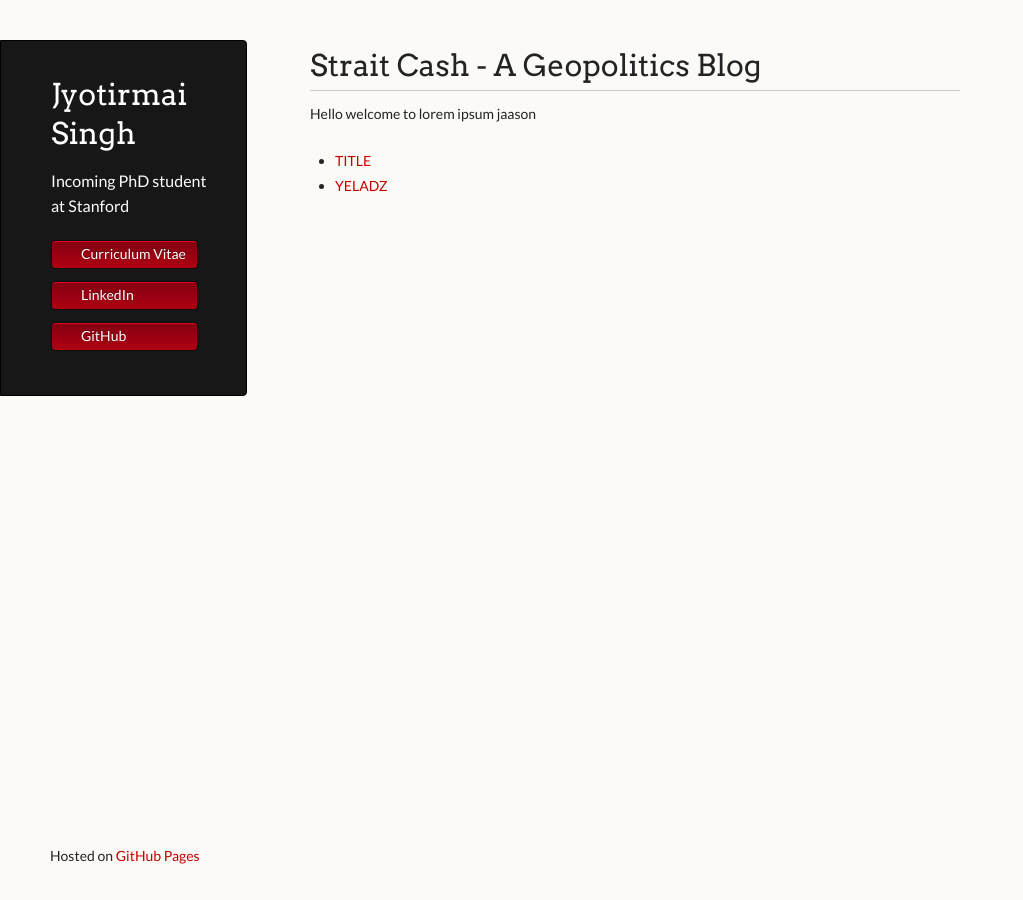
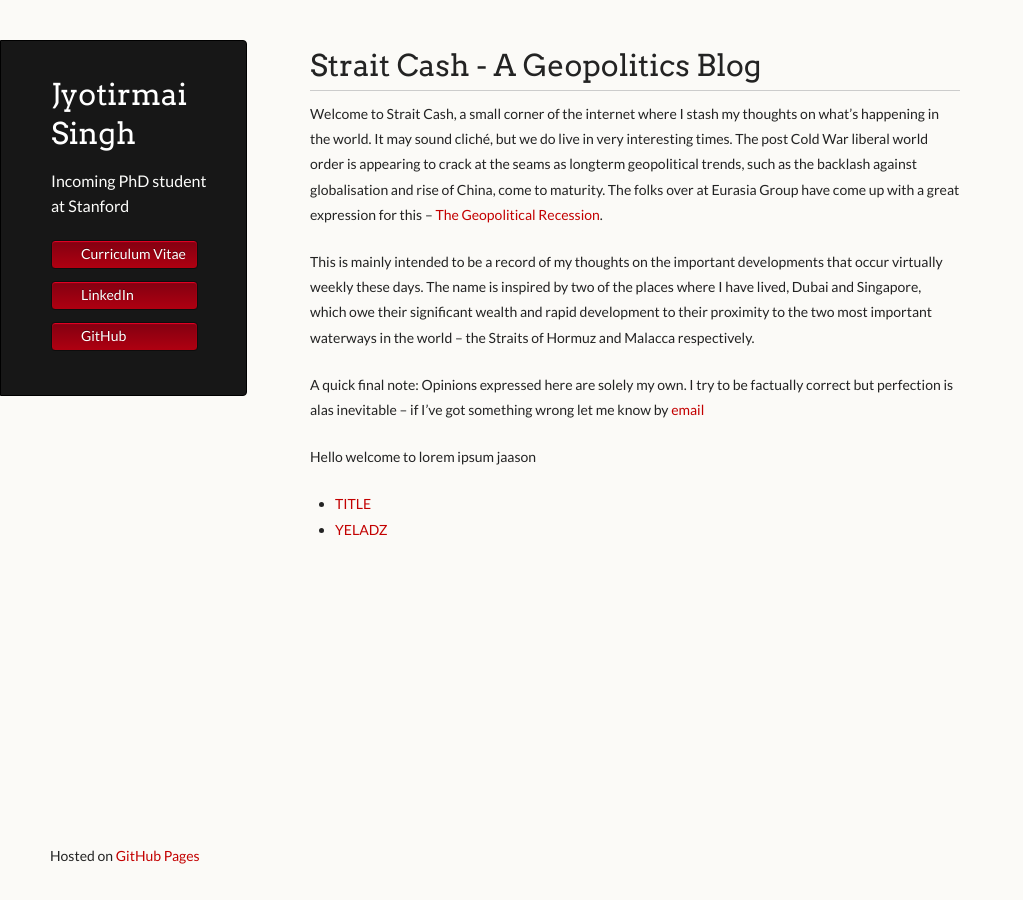
Before and after one commit to joe-singh/joe-singh.github.io, a Jekyll site: the page built from blog.md, in a window 1280 px wide. Shown: the whole page, without its empty margins (0-1023 px from the left). Built offline with Jekyll 4.4.1, drawn with Linux system fonts in a browser that asks for light colours.

Commit message:
Update description

```diff
--- a/blog.md
+++ b/blog.md
@@ -12,6 +12,18 @@ There should be whitespace between paragraphs. We recommend including a README,
 --->
 # Strait Cash - A Geopolitics Blog
 
+Welcome to Strait Cash, a small corner of the internet where I stash my thoughts on what's happening in the world. It may sound
+cliché, but we do live in very interesting times. The post Cold War liberal world order is appearing to crack at the seams
+as longterm geopolitical trends, such as the backlash against globalisation and rise of China, come to maturity. The folks over at Eurasia Group
+have come up with a great expression for this -- [The Geopolitical Recession](https://www.eurasiagroup.net/issues/top-risks-2017).
+
+This is mainly intended to be a record of my thoughts on the important developments that occur virtually weekly these days. The name
+is inspired by two of the places where I have lived, Dubai and Singapore, which owe their significant wealth and rapid development to their
+proximity to the two most important waterways in the world -- the Straits of Hormuz and Malacca respectively.
+
+A quick final note: Opinions expressed here are solely my own. I try to be factually correct but perfection is alas inevitable -- if I've got
+something wrong let me know by [email](mailto:joe_singh@hotmail.co.uk)
+
 Hello welcome to lorem ipsum jaason
 
 * [TITLE](./blogposts/first_post.md)
```
